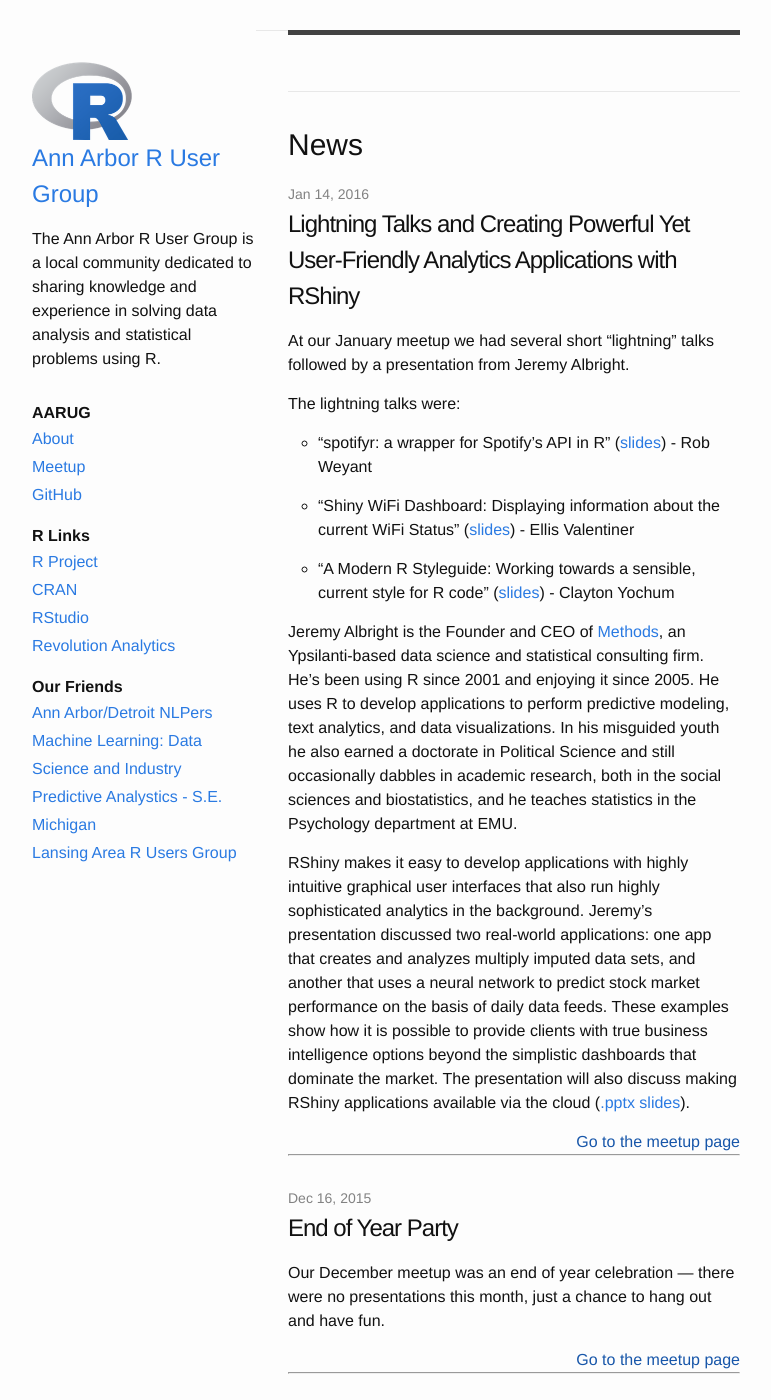
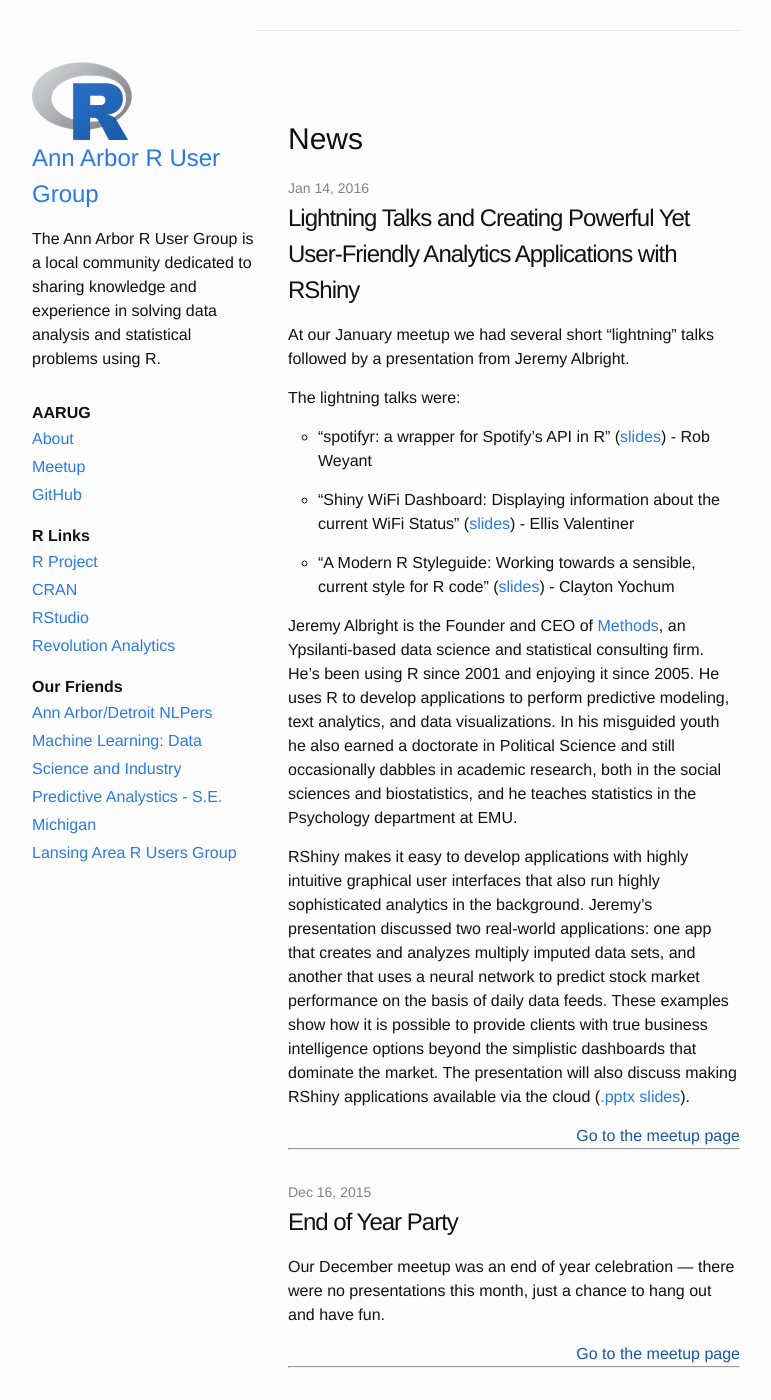
Before and after one commit to AnnArborRUserGroup/AnnArborRUserGroup.github.io, a Jekyll site: the page built from index.html, in a window 1280 px wide and 1400 px high. Shown: the whole window, without its empty margins (270-1041 px from the left). Built offline with Jekyll 4.4.1, drawn with Linux system fonts in a browser that asks for light colours.

Commit message:
removed obnoxious header border line

```diff
--- a/_sass/_layout.scss
+++ b/_sass/_layout.scss
@@ -2,8 +2,8 @@
  * Site header
  */
 .site-header {
-    border-top: 5px solid $grey-color-dark;
-    border-bottom: 1px solid $grey-color-light;
+    //border-top: 5px solid $grey-color-dark;
+    //border-bottom: 1px solid $grey-color-light;
     min-height: 56px;
 
     // Positioning context for the mobile navigation icon
@@ -173,11 +173,11 @@
     clear: both;
     display: block;
 
-    @include media-query($on-laptop) {
+    //@include media-query($on-laptop) {
         //max-width: 18rem;
         // padding-right: $spacing-unit / 2;
         // padding-left: $spacing-unit / 2;
-    }
+    //}
 
     @media (max-width: $content-width){
         clear: both;
```
